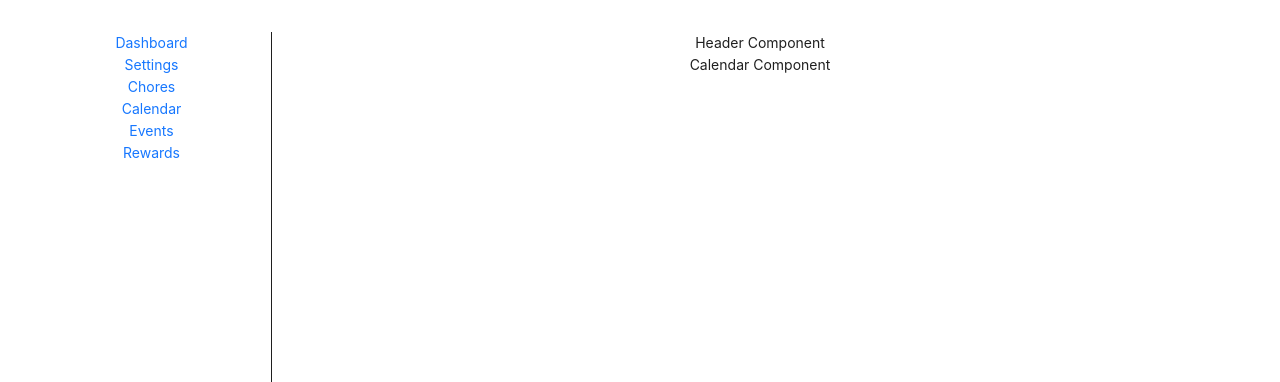
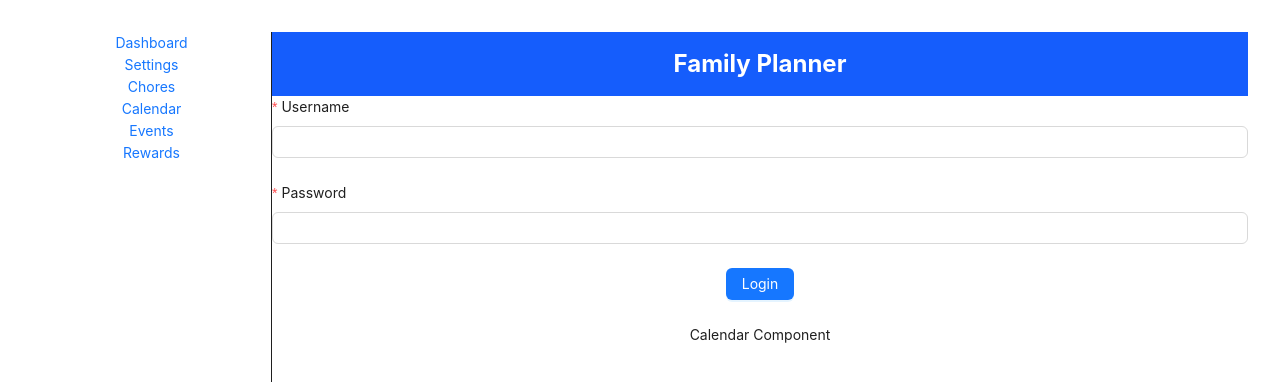
Before and after one commit to paulg44/family_planner, a React (Vite) app in the folder portal/: page /calendar in a window 1280 px wide. Shown: the top 382 px of the page. Built offline with nearby package versions, Linux system fonts and the light colour scheme; no server answers; the database is empty.

Commit message:
add auth services, login page, created 2 users in firebase

```diff
--- a/portal/src/core/auth/use-auth.ts
+++ /dev/null
@@ -1,17 +0,0 @@
-import { getAuth, createUserWithEmailAndPassword } from "firebase/auth";
-
-const auth = getAuth();
-
-export const createAuthAccount = async (email: string, password: string) => {
-  try {
-    const userRecord = await createUserWithEmailAndPassword(
-      auth,
-      email,
-      password
-    );
-    return userRecord;
-  } catch (error) {
-    const errorMessage = (error as Error).message;
-    throw new Error(`Error creating user: ${errorMessage}`);
-  }
-};
--- /dev/null
+++ b/portal/src/services/auth.service.ts
@@ -0,0 +1,31 @@
+import {
+  getAuth,
+  createUserWithEmailAndPassword,
+  signInWithEmailAndPassword,
+} from "firebase/auth";
+
+const auth = getAuth();
+
+export const createAuthAccount = async (email: string, password: string) => {
+  try {
+    const userRecord = await createUserWithEmailAndPassword(
+      auth,
+      email,
+      password
+    );
+    return userRecord;
+  } catch (error) {
+    const errorMessage = (error as Error).message;
+    throw new Error(`Error creating user: ${errorMessage}`);
+  }
+};
+
+export const loginAuthAccount = async (email: string, password: string) => {
+  try {
+    const user = await signInWithEmailAndPassword(auth, email, password);
+    return user;
+  } catch (error) {
+    const errorMessage = (error as Error).message;
+    throw new Error(`Error logging in user: ${errorMessage}`);
+  }
+};
--- a/portal/src/shared/layout/header.tsx
+++ b/portal/src/shared/layout/header.tsx
@@ -1,5 +1,48 @@
+import { Button, Form, Input } from "antd";
+import React, { useState } from "react";
+import { loginAuthAccount } from "../../services/auth.service";
+
 const Header = () => {
-  return <header>Header Component</header>;
+  const [username, setUsername] = useState("");
+  const [password, setPassword] = useState("");
+
+  const handleLogin = async (e: React.MouseEvent<HTMLElement>) => {
+    e.preventDefault();
+
+    const authResult = await loginAuthAccount(username, password);
+    console.log("Login result:", authResult);
+  };
+  return (
+    <>
+      <header className="bg-blue-600 text-white p-4">
+        <h1 className="text-2xl font-bold">Family Planner</h1>
+      </header>
+
+      <Form name="basic" layout="vertical">
+        <Form.Item
+          label="Username"
+          name="username"
+          rules={[{ required: true, message: "Please input your username" }]}
+        >
+          <Input onChange={(e) => setUsername(e.target.value)} />
+        </Form.Item>
+
+        <Form.Item
+          label="Password"
+          name="password"
+          rules={[{ required: true, message: "Please input your password" }]}
+        >
+          <Input onChange={(e) => setPassword(e.target.value)} />
+        </Form.Item>
+
+        <Form.Item label={null}>
+          <Button type="primary" htmlType="submit" onClick={handleLogin}>
+            Login
+          </Button>
+        </Form.Item>
+      </Form>
+    </>
+  );
 };
 
 export default Header;
```
Also changed, not shown: portal/src/core/providers/user-provider.tsx (added).
